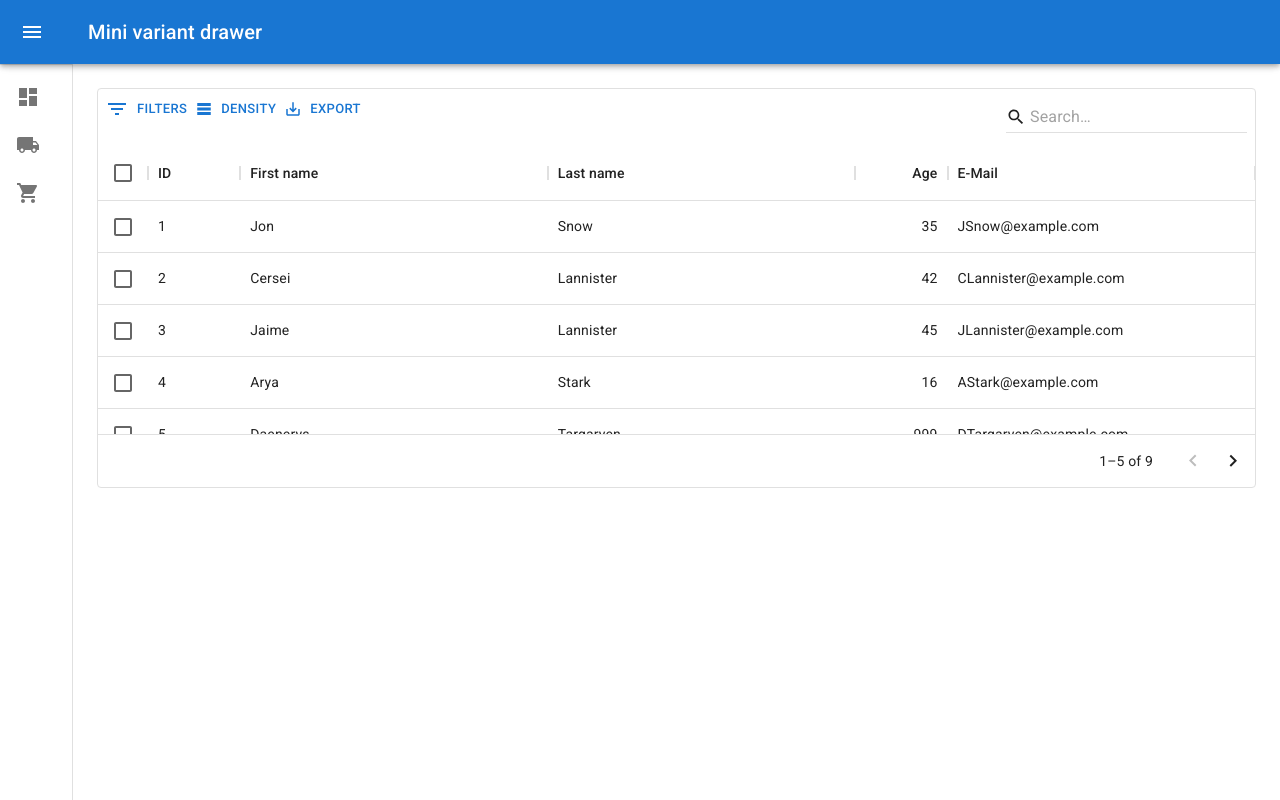
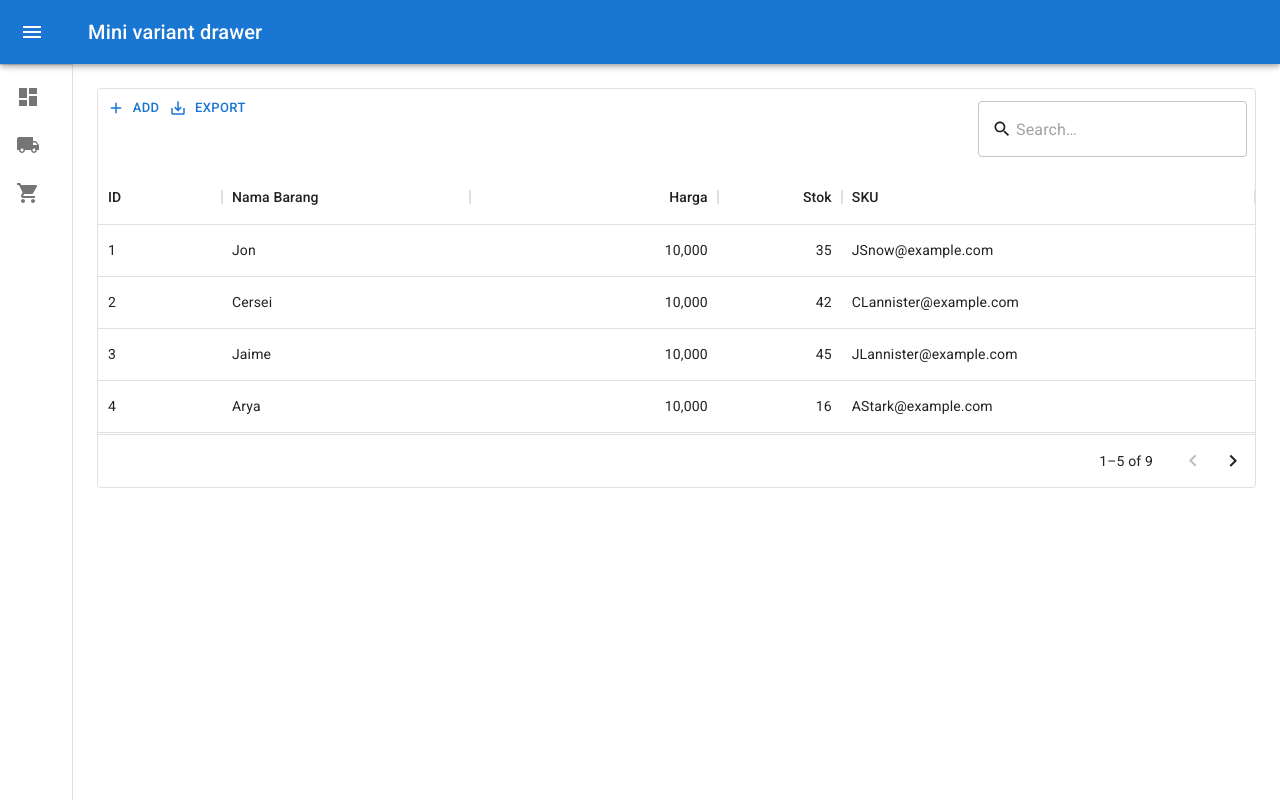
Before and after one commit to farrellp43/pos-system, a React (Create React App) app: page /stok in a window 1280 px wide. Built offline with nearby package versions, Linux system fonts and the light colour scheme.

Commit message:
added modal on TabelData

```diff
--- a/package.json
+++ b/package.json
@@ -19,6 +19,7 @@
     "mui-datatables": "^4.0.0",
     "react": "^17.0.2",
     "react-dom": "^17.0.2",
+    "react-hook-form": "^7.22.2",
     "react-router-dom": "^5.2.0",
     "react-scripts": "5.0.0",
     "typescript": "^4.5.4",
--- a/server/db.json
+++ /dev/null
@@ -1,22 +0,0 @@
-{
-    "customers": [
-        {
-            "id": 1,
-            "first_name": "Customer_1",
-            "last_name": "Customer_11",
-            "email": "customer1@mail.com",
-            "phone": "00000000000",
-            "address": "Customer_1 Address",
-            "description": "Customer_1 description"
-        },
-        {
-            "id": 2,
-            "first_name": "Customer_2",
-            "last_name": "Customer_2",
-            "email": "customer2@mail.com",
-            "phone": "00000000000",
-            "address": "Customer_2 Adress",
-            "description": "Customer_2 Description"
-        }
-    ]
-}
--- a/src/components/TabelData/TabelData.tsx
+++ b/src/components/TabelData/TabelData.tsx
@@ -1,24 +1,26 @@
-import React, { useState } from 'react';
-import { DataGrid, GridColDef, GridToolbarExport, GridToolbar, GridToolbarDensitySelector, GridToolbarFilterButton } from '@mui/x-data-grid';
-import { Box, IconButton, TextField } from '@mui/material';
-import ClearIcon from '@mui/icons-material/Clear';
-import SearchIcon from '@mui/icons-material/Search';
-import { AnyRecord } from 'dns';
+import React from "react";
+import { DataGrid, GridColDef, GridToolbarExport } from "@mui/x-data-grid";
+import { Box, Button, IconButton, TextField } from "@mui/material";
+import Dialog from "@mui/material/Dialog";
+import DialogActions from "@mui/material/DialogActions";
+import DialogContent from "@mui/material/DialogContent";
+import DialogTitle from "@mui/material/DialogTitle";
+import ClearIcon from "@mui/icons-material/Clear";
+import SearchIcon from "@mui/icons-material/Search";
+import AddIcon from "@mui/icons-material/Add";
 
 function escapeRegExp(value: string): string {
-    return value.replace(/[-[\]{}()*+?.,\\^$|#\s]/g, '\\$&');
+  return value.replace(/[-[\]{}()*+?.,\\^$|#\s]/g, "\\$&");
 }
 
-interface ITabelDataProps {
+interface ITabelDataProps {}
 
-}
-
-interface Customers {
+interface IStokBarang {
   id: number;
-    firstName: string;
-    lastName: string;
-    age: number;
-    email: string;
+  namaBarang: string;
+  harga: number;
+  jumlahStok: number;
+  SKU: string;
 }
 
 interface QuickSearchToolbarProps {
@@ -28,24 +30,87 @@ interface QuickSearchToolbarProps {
 }
 
 function QuickSearchToolbar(props: QuickSearchToolbarProps) {
+  const [open, setOpen] = React.useState(false);
+
+  const handleClickOpen = () => {
+    setOpen(true);
+  };
+
+  const handleClose = () => {
+    setOpen(false);
+  };
+
   return (
     <Box
       sx={{
         p: 0.5,
         pb: 0,
-                justifyContent: 'space-between',
-                display: 'flex',
-                alignItems: 'flex-start',
-                flexWrap: 'wrap',
+        justifyContent: "space-between",
+        display: "flex",
+        alignItems: "flex-start",
+        flexWrap: "wrap",
       }}
     >
       <div>
-                <GridToolbarFilterButton />
-                <GridToolbarDensitySelector />
+        <Button
+          variant="text"
+          size="small"
+          startIcon={<AddIcon />}
+          onClick={handleClickOpen}
+        >
+          Add
+        </Button>
+        <Dialog
+          maxWidth="md"
+          fullWidth={true}
+          open={open}
+          onClose={handleClose}
+        >
+          <DialogTitle>Add</DialogTitle>
+          <DialogContent dividers>
+            <TextField
+              autoFocus
+              margin="dense"
+              id="namaBarang"
+              label="Nama Barang"
+              type="namaBarang"
+              fullWidth
+              variant="outlined"
+            />
+            <TextField
+              margin="dense"
+              id="harga"
+              label="Harga"
+              type="number"
+              fullWidth
+              variant="outlined"
+            />
+            <TextField
+              margin="dense"
+              id="jumlahStok"
+              label="Jumlah Stok"
+              type="number"
+              fullWidth
+              variant="outlined"
+            />
+            <TextField
+              margin="dense"
+              id="SKU"
+              label="SKU"
+              type="SKU"
+              fullWidth
+              variant="outlined"
+            />
+          </DialogContent>
+          <DialogActions>
+            <Button onClick={handleClose}>Cancel</Button>
+            <Button onClick={handleClose}>Confirm</Button>
+          </DialogActions>
+        </Dialog>
         <GridToolbarExport />
       </div>
       <TextField
-                variant="standard"
+        variant="outlined"
         value={props.value}
         onChange={props.onChange}
         placeholder="Search…"
@@ -56,7 +121,7 @@ function QuickSearchToolbar(props: QuickSearchToolbarProps) {
               title="Clear"
               aria-label="Clear"
               size="small"
-                            style={{ visibility: props.value ? 'visible' : 'hidden' }}
+              style={{ visibility: props.value ? "visible" : "hidden" }}
               onClick={props.clearSearch}
             >
               <ClearIcon fontSize="small" />
@@ -66,15 +131,15 @@ function QuickSearchToolbar(props: QuickSearchToolbarProps) {
         sx={{
           width: {
             xs: 1,
-                        sm: 'auto',
+            sm: "auto",
           },
           m: (theme) => theme.spacing(1, 0.5, 1.5),
-                    '& .MuiSvgIcon-root': {
+          "& .MuiSvgIcon-root": {
             mr: 0.5,
           },
-                    '& .MuiInput-underline:before': {
+          "& .MuiInput-underline:before": {
             borderBottom: 1,
-                        borderColor: 'divider',
+            borderColor: "divider",
           },
         }}
       />
@@ -83,43 +148,100 @@ function QuickSearchToolbar(props: QuickSearchToolbarProps) {
 }
 
 const columns: GridColDef[] = [
-    { field: 'id', headerName: 'ID', flex: 0.3 },
-    { field: 'firstName', headerName: 'First name', flex: 1, editable: true },
-    { field: 'lastName', headerName: 'Last name', flex: 1, editable: true },
+  { field: "id", headerName: "ID", flex: 0.3 },
+  { field: "namaBarang", headerName: "Nama Barang", flex: 0.6 },
   {
-        field: 'age',
-        headerName: 'Age',
-        type: 'number',
-        flex: 0.3,
-        editable: true
+    field: "harga",
+    headerName: "Harga",
+    type: "number",
+    flex: 0.6,
   },
   {
-        field: 'email',
-        headerName: 'E-Mail',
+    field: "jumlahStok",
+    headerName: "Stok",
+    type: "number",
+    flex: 0.3,
+  },
+  {
+    field: "SKU",
+    headerName: "SKU",
     flex: 1,
-        editable: true
   },
 ];
 
-const originalRows: Customers[] = [
-    { id: 1, lastName: 'Snow', firstName: 'Jon', age: 35, email: 'JSnow@example.com' },
-    { id: 2, lastName: 'Lannister', firstName: 'Cersei', age: 42, email: 'CLannister@example.com' },
-    { id: 3, lastName: 'Lannister', firstName: 'Jaime', age: 45, email: 'JLannister@example.com' },
-    { id: 4, lastName: 'Stark', firstName: 'Arya', age: 16, email: 'AStark@example.com' },
-    { id: 5, lastName: 'Targaryen', firstName: 'Daenerys', age: 999, email: 'DTargaryen@example.com' },
-    { id: 6, lastName: 'Melisandre', firstName: 'Fire', age: 150, email: 'Melisandre@example.com' },
-    { id: 7, lastName: 'Clifford', firstName: 'Ferrara', age: 44, email: 'FClifford@example.com' },
-    { id: 8, lastName: 'Frances', firstName: 'Rossini', age: 36, email: 'RFrances@example.com' },
-    { id: 9, lastName: 'Roxie', firstName: 'Harvey', age: 65, email: 'HRoxie@example.com' },
+const originalRows: IStokBarang[] = [
+  {
+    id: 1,
+    harga: 10000,
+    namaBarang: "Jon",
+    jumlahStok: 35,
+    SKU: "JSnow@example.com",
+  },
+  {
+    id: 2,
+    harga: 10000,
+    namaBarang: "Cersei",
+    jumlahStok: 42,
+    SKU: "CLannister@example.com",
+  },
+  {
+    id: 3,
+    harga: 10000,
+    namaBarang: "Jaime",
+    jumlahStok: 45,
+    SKU: "JLannister@example.com",
+  },
+  {
+    id: 4,
+    harga: 10000,
+    namaBarang: "Arya",
+    jumlahStok: 16,
+    SKU: "AStark@example.com",
+  },
+  {
+    id: 5,
+    harga: 10000,
+    namaBarang: "Daenerys",
+    jumlahStok: 999,
+    SKU: "DTargaryen@example.com",
+  },
+  {
+    id: 6,
+    harga: 10000,
+    namaBarang: "Fire",
+    jumlahStok: 150,
+    SKU: "Melisandre@example.com",
+  },
+  {
+    id: 7,
+    harga: 10000,
+    namaBarang: "Ferrara",
+    jumlahStok: 44,
+    SKU: "FClifford@example.com",
+  },
+  {
+    id: 8,
+    harga: 10000,
+    namaBarang: "Rossini",
+    jumlahStok: 36,
+    SKU: "RFrances@example.com",
+  },
+  {
+    id: 9,
+    harga: 10000,
+    namaBarang: "Harvey",
+    jumlahStok: 65,
+    SKU: "HRoxie@example.com",
+  },
 ];
 
 const TabelData = (props: ITabelDataProps) => {
-    const [searchText, setSearchText] = React.useState('');
+  const [searchText, setSearchText] = React.useState("");
   const [rows, setRows] = React.useState<any[]>(originalRows);
 
   const requestSearch = (searchValue: string) => {
     setSearchText(searchValue);
-        const searchRegex = new RegExp(escapeRegExp(searchValue), 'i');
+    const searchRegex = new RegExp(escapeRegExp(searchValue), "i");
     const filteredRows = originalRows.filter((row: any) => {
       return Object.keys(row).some((field: any) => {
         return searchRegex.test(row[field].toString());
@@ -129,28 +251,27 @@ const TabelData = (props: ITabelDataProps) => {
   };
 
   return (
-        <div style={{ height: 400, width: '100%' }}>
+    <div style={{ height: 400, width: "100%" }}>
       <DataGrid
         editMode="row"
         components={{
-                    Toolbar: QuickSearchToolbar
+          Toolbar: QuickSearchToolbar,
         }}
         rows={rows}
         columns={columns}
         pageSize={5}
         rowsPerPageOptions={[5]}
-                checkboxSelection
         componentsProps={{
           toolbar: {
             value: searchText,
             onChange: (event: React.ChangeEvent<HTMLInputElement>) =>
               requestSearch(event.target.value),
-                        clearSearch: () => requestSearch(''),
+            clearSearch: () => requestSearch(""),
           },
         }}
       />
     </div>
   );
-}
+};
 
 export default TabelData;
```
Also changed, not shown: 1 other file (tests, documents, lock files or other folders). Lines whose indentation alone changed are shown as unchanged.
